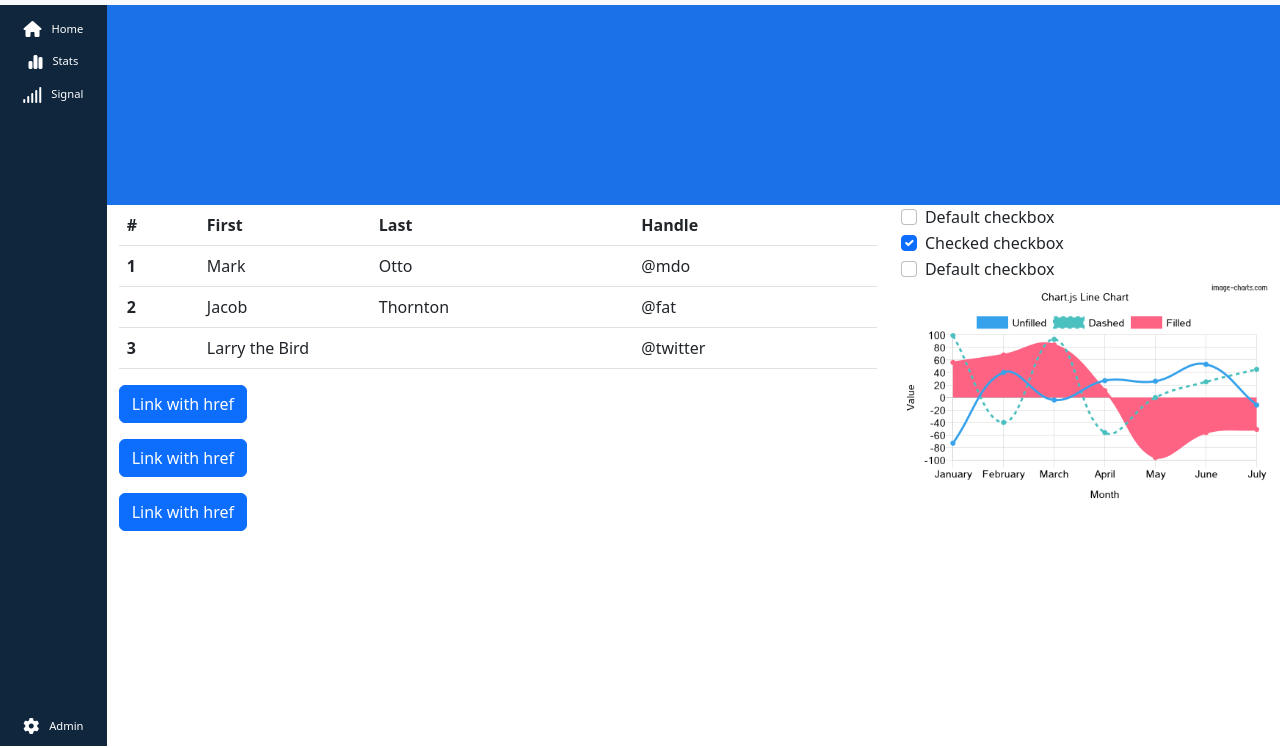
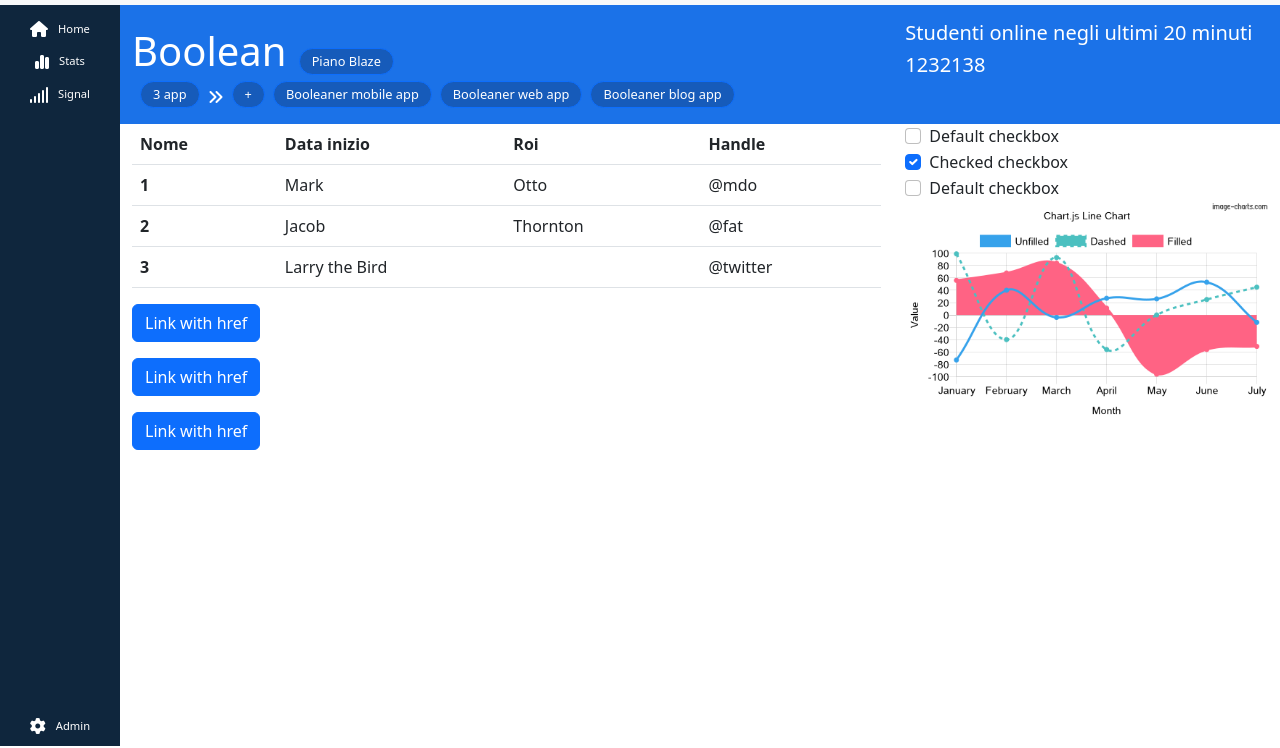
Before and after one commit to FrancescoMain/html-css-bootstrap-dashboard, a plain HTML site: page index.html in a window 1280 px wide. Shown: the part 52-800 px from the top of the page. Drawn offline with nearby package versions, Linux system fonts and the light colour scheme.

Commit message:
Side bar static size

```diff
--- a/index.html
+++ b/index.html
@@ -46,7 +46,7 @@
     <div class="container-fluid ms_height">
         <div class="row">
             <!-- side bar  -->
-            <div class="col-1 ms_side d-flex flex-column justify-content-between">
+            <div class="ms_side d-flex flex-column justify-content-between">
                 <div class="container">
                     <div class="mt-3 d-flex justify-content-center align-items-center text-white">
                         <i class="fa-solid fa-house"></i>
@@ -71,9 +71,26 @@
 
             <div class="col ms_main_container">
                 <!-- top body -->
-                <div class="row">
-                    <div class="col ms_topbody"></div>
+                <div class="row row-cols-1 row-cols-lg-2 ms_topbody justify-content-between">
+                    <div class="col col-lg-8 py-3 text-white">
+                        <span class="fs-1">Boolean</span>
+                        <button type="button" class="btn btn-primary ms_button ms-2">Piano Blaze</button>
+                        <div class="d-flex" >
+                            <button type="button" class="btn btn-primary ms_button ms-2">3 app</button>
+                            <i class="fa-solid fa-angles-right ms-2 mt-1 mt-lg-2"></i>
+                            <button type="button" class="btn btn-primary ms_button ms-2">+</button>
+                            <button type="button" class="btn btn-primary ms_button ms-2 none">Booleaner mobile app</button>
+                            <button type="button" class="btn btn-primary ms_button ms-2 none">Booleaner web app</button>
+                            <button type="button" class="btn btn-primary ms_button ms-2 none">Booleaner blog app</button>
+                        </div>
+                    </div>
+                    <div class="col col-lg-4 py-3 text-white">
+                        <h5>Studenti online negli ultimi 20 minuti</h5>
+                        <h5>1232138</h5>
+                    </div>
                 </div>
+
+
 
 
                 <div class="row row-cols-1 row-cols-lg-2">
@@ -81,9 +98,9 @@
                         <table class="table">
                             <thead>
                               <tr>
-                                <th scope="col">#</th>
-                                <th scope="col">First</th>
-                                <th scope="col">Last</th>
+                                <th scope="col">Nome</th>
+                                <th scope="col">Data inizio</th>
+                                <th scope="col">Roi</th>
                                 <th scope="col">Handle</th>
                               </tr>
                             </thead>
--- a/style.css
+++ b/style.css
@@ -22,6 +22,7 @@ img {
 .ms_side {
 
     background-color: #0f263d;
+    width: 80px;
 
 }
 
@@ -29,8 +30,7 @@ img {
 .ms_topbody {
 
     background-color:#1b72e8;
-    /* DEBUG */
-    height: 200px;
+
 }
 
 /* nav  */
@@ -77,6 +77,15 @@ img {
     height: calc(100vh - 58.5px);
     overflow: hidden;
 
+}
+
+.ms_button {
+
+    background-color: #165bba;
+    border-radius: 20px;
+    padding-top: 3px;
+    padding-bottom: 3px;
+    font-size:0.8rem;
 }
 
 
@@ -131,4 +140,10 @@ form .input-group-text {
         display: none;
 
     }
+
+    .ms_side {
+
+        width: 120px;
+
+    }
   }
```
